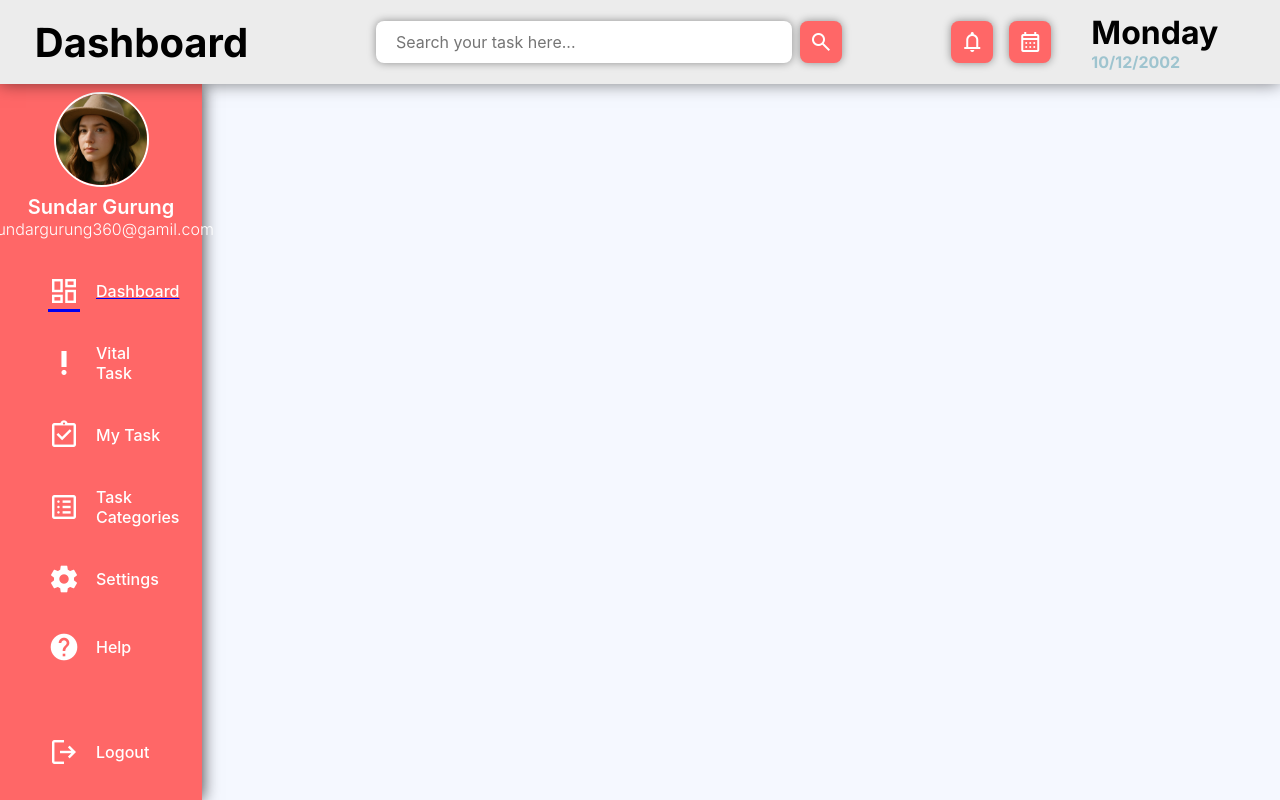
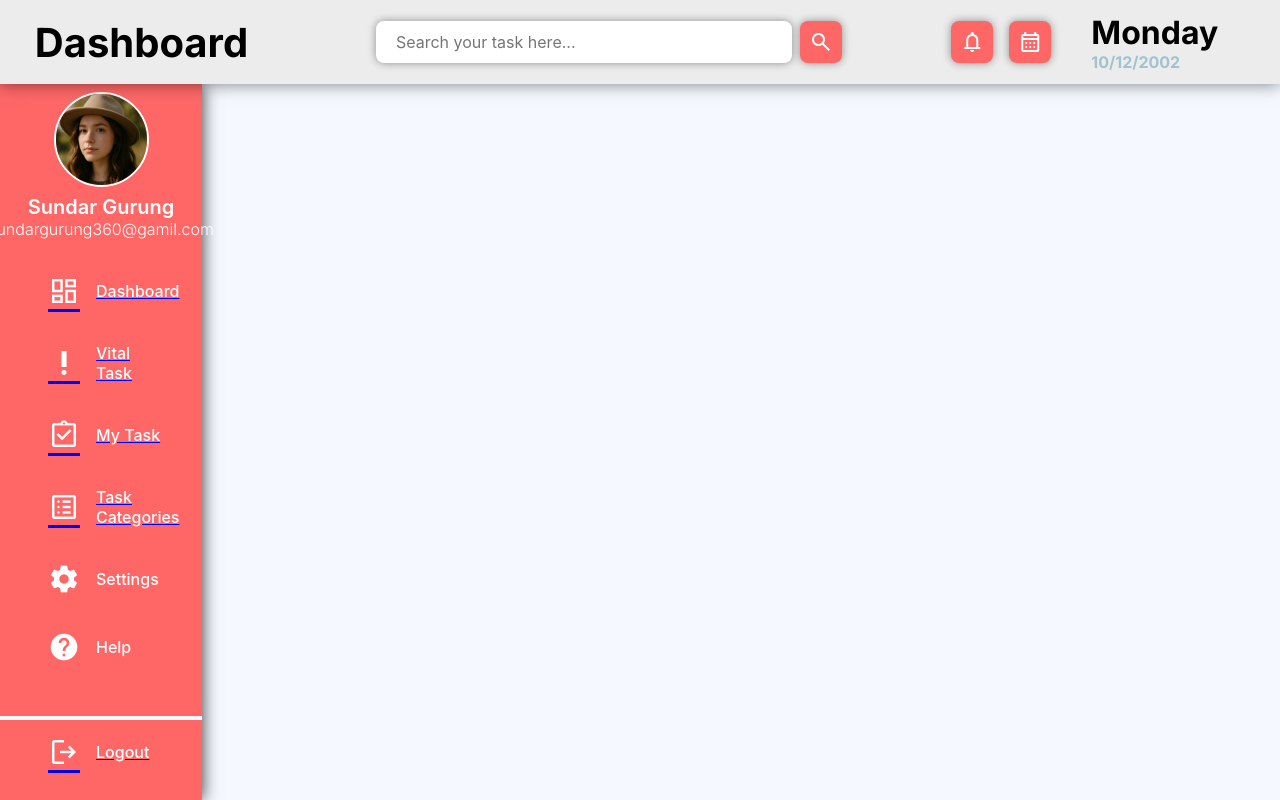
Before and after one commit to pewpil/to-do-app, a React (Vite) app: page / in a window 1280 px wide. Built offline with nearby package versions, Linux system fonts and the light colour scheme; a web font is replaced by a local one.

Commit message:
routed pages except for logout (which routes to login page)

```diff
--- a/src/App.jsx
+++ b/src/App.jsx
@@ -19,8 +19,15 @@ function App() {
       <BrowserRouter>
         <SideBar></SideBar>
         <Routes>
-	  <Route path="/dashboard" element={<Dashboard></Dashboard>}></Route>
-	  </Routes>
+          <Route path="/dashboard" element={<Dashboard></Dashboard>}></Route>
+          <Route path="/vital-task" element={<VitalTask></VitalTask>}></Route>
+          <Route path="/my-task" element={<MyTask></MyTask>}></Route>
+          <Route
+            path="/task-categories"
+            element={<TaskCategories></TaskCategories>}
+          ></Route>
+          <Route path="/login" element={<Login></Login>}></Route>
+        </Routes>
       </BrowserRouter>
     </div>
   );
--- a/src/SideBar/SideBar.jsx
+++ b/src/SideBar/SideBar.jsx
@@ -37,18 +37,25 @@ function SideBar() {
             </h3>
           </div>
         </Link>
+        <Link to="/vital-task">
           <div className={styles.choice_container}>
             <span className={`${"material-symbols-outlined"} ${styles.icon}`}>
               priority_high
             </span>
-          <h3 className={`${universal.title3} ${styles.choice}`}>Vital Task</h3>
+            <h3 className={`${universal.title3} ${styles.choice}`}>
+              Vital Task
+            </h3>
           </div>
+        </Link>
+        <Link to="/my-task">
           <div className={styles.choice_container}>
             <span className={`${"material-symbols-outlined"} ${styles.icon}`}>
               assignment_turned_in
             </span>
             <h3 className={`${universal.title3} ${styles.choice}`}>My Task</h3>
           </div>
+        </Link>
+        <Link to="/task-categories">
           <div className={styles.choice_container}>
             <span className={`${"material-symbols-outlined"} ${styles.icon}`}>
               list_alt
@@ -57,6 +64,7 @@ function SideBar() {
               Task Categories
             </h3>
           </div>
+        </Link>
         <div className={styles.choice_container}>
           <span className={`${"material-icons"} ${styles.icon}`}>settings</span>
           <h3 className={`${universal.title3} ${styles.choice}`}>Settings</h3>
@@ -66,6 +74,7 @@ function SideBar() {
           <h3 className={`${universal.title3} ${styles.choice}`}>Help</h3>
         </div>
       </div>
+      <Link to="/login">
         <div id={styles.logout}>
           <div className={styles.choice_container}>
             <span className={`${"material-symbols-outlined"} ${styles.icon}`}>
@@ -74,6 +83,7 @@ function SideBar() {
             <h3 className={`${universal.title3} ${styles.choice}`}>Logout</h3>
           </div>
         </div>
+      </Link>
     </div>
   );
 }
```
Lines whose indentation alone changed are shown as unchanged.
